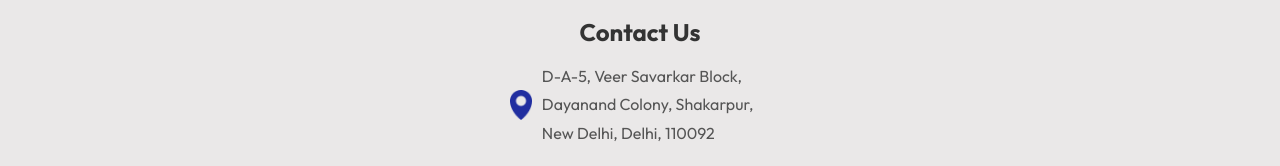
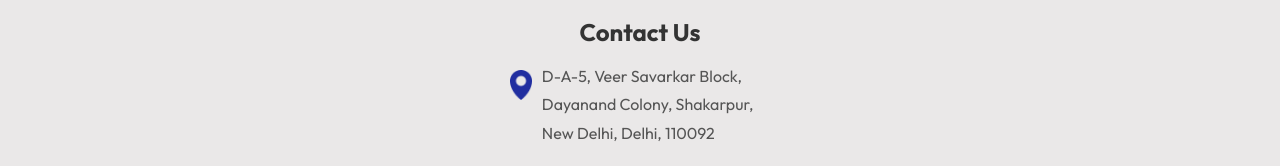
Before and after one commit to quaprix-technologies/frontend, a React (Vite) app: page / in a window 1280 px wide. Shown: the part 2158-2324 px from the top of the page. Built offline with nearby package versions, Linux system fonts and the light colour scheme.

Commit message:
adjust size of location icon

```diff
--- a/src/Component/Footer/Footer.css
+++ b/src/Component/Footer/Footer.css
@@ -116,6 +116,10 @@
   height: 20px;
 }
 .footer-section2 .location {
+  height: 20px;
+  margin-bottom: 40px;
+}
+.footer-section2 .location {
   margin-right: 10px;
   width: 30px;
   height: 30px;
```
